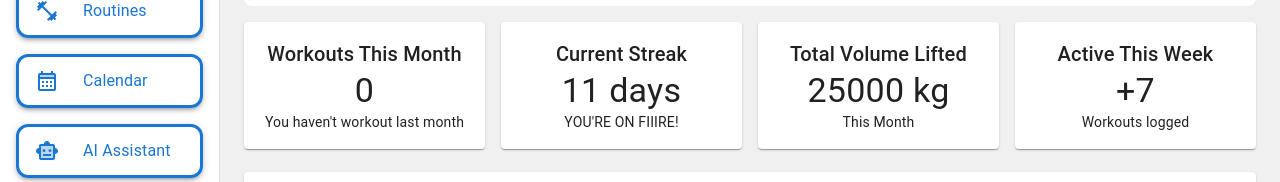
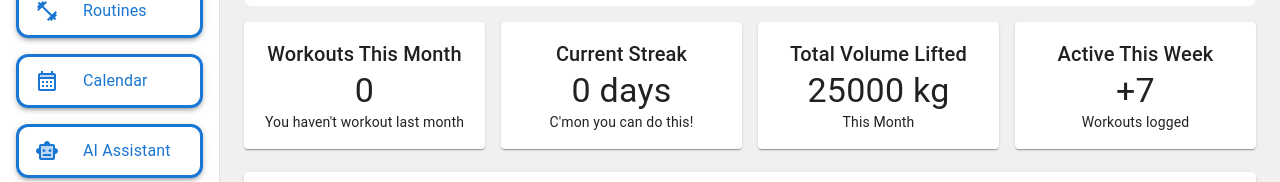
Before and after one commit to PIPetkova19/workout-routine-manager, a React (Vite) app in the folder workout-routine-manager/: page / in a window 1280 px wide. Shown: the part 166-348 px from the top of the page. Built offline with nearby package versions, Linux system fonts and the light colour scheme; no server answers; the database is empty.

Commit message:
Added Current Streak with data via Supabase
Implemented calculating function for Current Streak which uses data from Supabase!

```diff
--- a/workout-routine-manager/src/utilities/data.jsx
+++ b/workout-routine-manager/src/utilities/data.jsx
@@ -1,16 +1,18 @@
 import { supabase } from "../supabase/supabase-client";
 import { useState, useEffect } from "react";
 import { CreateCard } from "../views/theme/Theme";
-import { calculateDifference, calculateWorkouts } from "./helperFunctions";
+import { calculateDifference, calculateStreak, calculateWorkouts, streakSubtext } from "./helperFunctions";
 
 const currentMonth = new Date().getMonth();
 const currentYear = new Date().getFullYear();
+const currentDay = new Date().getDate();
 
-export const GetCalendar = (type) => {
+export const GetFromCalendar = (type) => {
   const [fetchError, setFetchError] = useState(null);
   const [calendar, setCalendar] = useState(null);
   const [count, setCount] = useState(0);
   const [difference, setDifference] = useState(0);
+  const [streak, setStreak] = useState(0);
 
   useEffect(() => {
     const fetchCalendar = async () => {
@@ -28,15 +30,21 @@ export const GetCalendar = (type) => {
       if (data) {
         setCalendar(data);
         setFetchError(null);
+
+        let currentStreak = calculateStreak(data, currentMonth, currentYear, 9);
         let currentAmount = calculateWorkouts(data, currentMonth);
+
         setCount(currentAmount);
+        setStreak(currentStreak);
         setDifference(calculateDifference(data, currentAmount, currentYear, currentMonth));
       }
     };
 
     fetchCalendar();
   }, []);
-  return (
+
+  if (type === "workoutCount"){
+    return (
     <>
       {fetchError && (<CreateCard
                       text={"Workouts This Month"}
@@ -49,5 +57,21 @@ export const GetCalendar = (type) => {
                       subText={`${difference}`}
                     />)}
     </>
-  );
+    );
+  } else if (type === "currentStreak"){
+    return (
+    <>
+      {fetchError && (<CreateCard
+                      text={"Current Streak"}
+                      data={``}
+                      subText={`${fetchError}`}
+                    />)}
+        {calendar && (<CreateCard
+                      text={"Current Streak"}
+                      data={`${streak} days`}
+                      subText={`${streakSubtext(streak)}`}
+                    />)}
+    </>
+    );
+  }
 };
--- a/workout-routine-manager/src/utilities/helperFunctions.js
+++ b/workout-routine-manager/src/utilities/helperFunctions.js
@@ -58,16 +58,48 @@ export function calculateDifference(data, currentAmount, currentYear, currentMon
   }
 }
 
-export function streaks(data){
-    if(data === 0){
+export function calculateStreak(data, currentMonth, currentYear, currentDay){
+  let helpArray = [];
+
+  data.forEach(element => {
+    const year = new Date(element.date).getFullYear();
+    const month = new Date(element.date).getMonth();
+    const day = new Date(element.date).getDate();
+
+    if(year === currentYear && month === currentMonth){
+      helpArray.push(day);
+    }
+  });
+
+  console.log(helpArray);
+
+  helpArray.sort((a, b) => a - b);
+
+  if (!helpArray.includes(currentDay)) {
+    return 0;
+  }
+
+  let streak = 1;
+  let day = currentDay - 1;
+
+  while (helpArray.includes(day)) {
+    streak++;
+    day--;
+  }
+
+  return streak;
+}
+
+export function streakSubtext(count){
+    if(count === 0){
         return "C'mon you can do this!";
-    } else if (data > 0 && data <= 3){
+    } else if (count > 0 && count <= 3){
         return "Keep it up!";
-    } else if (data > 3 && data <= 6){
+    } else if (count > 3 && count <= 6){
         return "You're doing great!";
-    } else if (data > 6 && data <= 9) {
+    } else if (count > 6 && count <= 9) {
         return "You're killing it!"
-    } else if (data > 9){
+    } else if (count > 9){
         return "YOU'RE ON FIIIRE!"
     }
 }
--- a/workout-routine-manager/src/views/Dashboardd.jsx
+++ b/workout-routine-manager/src/views/Dashboardd.jsx
@@ -1,8 +1,7 @@
 import { Box, Typography, Grid } from "@mui/material";
 import { BarsDataset, CreateCard } from "./theme/Theme";
 import { fitnessData } from "../dataMockUp/data";
-import { streaks } from "../utilities/helperFunctions";
-import { GetCalendar } from "../utilities/data";
+import { GetFromCalendar } from "../utilities/data";
 
 let currentMonth = new Date().getMonth();
 let currentYear = new Date().getFullYear();
@@ -10,10 +9,10 @@ let currentYear = new Date().getFullYear();
 const dataToShow = [
   { dataKey: "workoutFrequency", label: "workoutFrequency", color: "#1976d2" },
 ];
-const streakSubtext = streaks(fitnessData[currentYear][currentMonth].currentStreak);
 
 export default function Dashboard() {
-  let calendar = GetCalendar();
+  let getWorkoutCount = GetFromCalendar("workoutCount");
+  let getCurrentStreak = GetFromCalendar("currentStreak")
   return (
     <Box>
       <Box
@@ -33,14 +32,10 @@ export default function Dashboard() {
       <Box>
         <Grid container spacing={2}>
           <Grid size={{ xs: 12, md: 3 }}>
-            {calendar}
+            {getWorkoutCount}
           </Grid>
           <Grid size={{ xs: 12, md: 3 }}>
-            <CreateCard
-              text={"Current Streak"}
-              data={`${fitnessData[currentYear][currentMonth].currentStreak} days`}
-              subText={streakSubtext}
-            />
+            {getCurrentStreak}
           </Grid>
           <Grid size={{ xs: 12, md: 3 }}>
             <CreateCard
```
